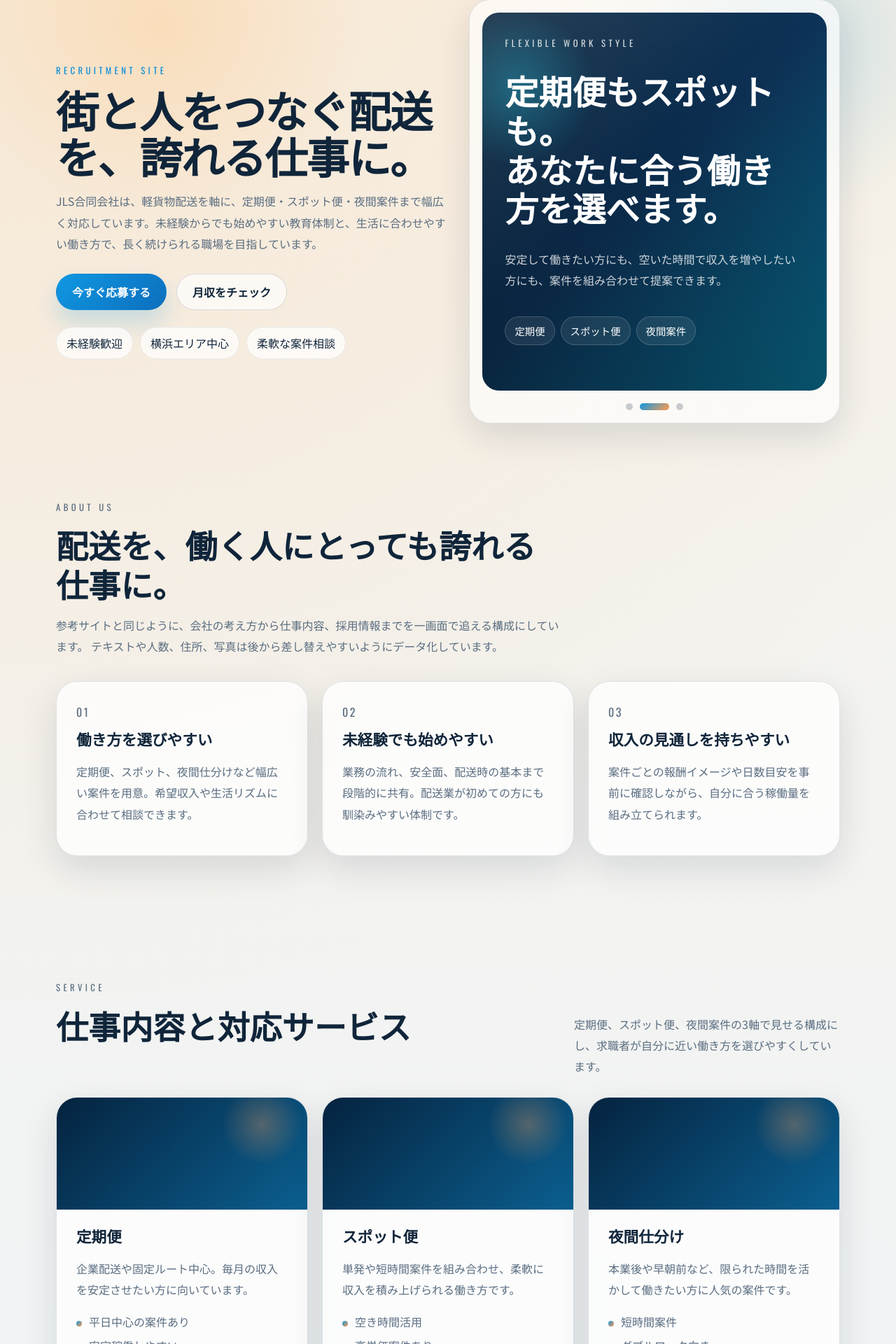
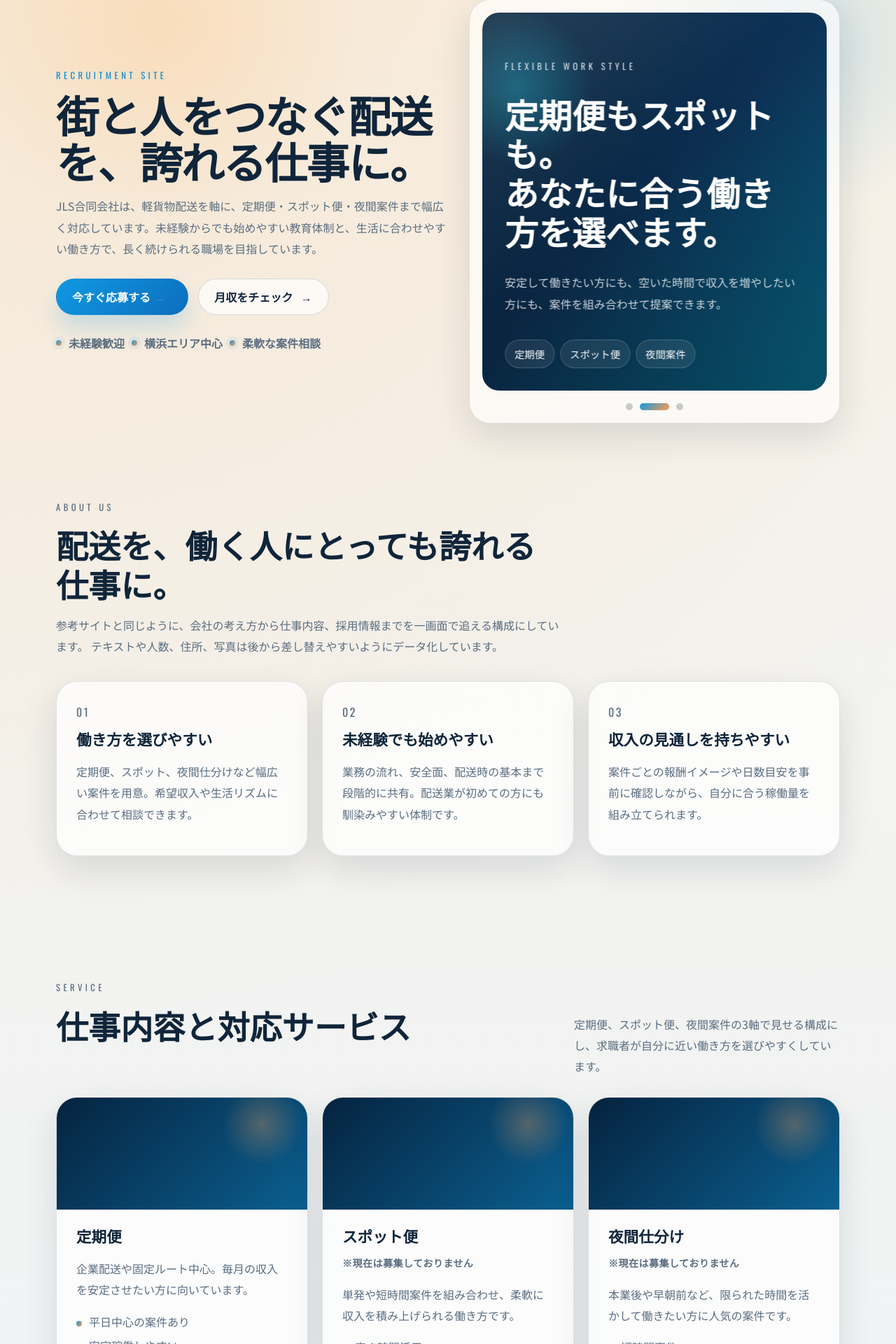
Before and after one commit to itohkazuki412-commits/kanagawa, a React (Vite) app: page / in a window 1280 px wide. Shown: the part 150-2070 px from the top of the page at 70% size. Built offline with nearby package versions, Linux system fonts and the light colour scheme.

Commit message:
Improve CTA, slider, and FAQ interactions

```diff
--- a/src/App.tsx
+++ b/src/App.tsx
@@ -15,6 +15,7 @@ function App() {
   const [plan, setPlan] = useState<SimulatorPlanId>('regular');
   const [days, setDays] = useState(22);
   const [extraJobs, setExtraJobs] = useState(2);
+  const [openFaqIndex, setOpenFaqIndex] = useState<number | null>(null);
 
   useEffect(() => {
     const timer = window.setInterval(() => {
@@ -23,7 +24,6 @@ function App() {
     return () => window.clearInterval(timer);
   }, []);
 
-  const activeSlide = siteData.heroSlides[slideIndex];
   const activePlan = simulatorPlans.find((item) => item.id === plan) ?? simulatorPlans[0];
 
   const monthlyIncome = useMemo(() => {
@@ -83,31 +83,55 @@ function App() {
               <h1>{siteData.company.catch}</h1>
               <p className="hero-lead">{siteData.company.lead}</p>
               <div className="hero-actions">
-                <a className="button button-primary" href="#contact">
-                  今すぐ応募する
+                <a className="button button-primary button-cta" href="#contact">
+                  <span className="button-label">今すぐ応募する</span>
+                  <span className="button-arrow" aria-hidden="true">
+                    →
+                  </span>
                 </a>
-                <a className="button button-secondary" href="#simulator">
-                  月収をチェック
+                <a className="button button-secondary button-link" href="#simulator">
+                  <span className="button-label">月収をチェック</span>
+                  <span className="button-arrow button-arrow-static" aria-hidden="true">
+                    →
+                  </span>
                 </a>
               </div>
               <ul className="hero-tags">
-                <li>未経験歓迎</li>
-                <li>横浜エリア中心</li>
-                <li>柔軟な案件相談</li>
+                <li>
+                  <span className="hero-tag-dot" />
+                  未経験歓迎
+                </li>
+                <li>
+                  <span className="hero-tag-dot" />
+                  横浜エリア中心
+                </li>
+                <li>
+                  <span className="hero-tag-dot" />
+                  柔軟な案件相談
+                </li>
               </ul>
             </div>
 
             <div className="hero-slider-card">
-              <div className={`slide-visual ${activeSlide.theme}`}>
+              <div className="hero-slider-viewport">
+                <div
+                  className="hero-slider-track"
+                  style={{ transform: `translateX(-${slideIndex * 100}%)` }}
+                >
+                  {siteData.heroSlides.map((slide) => (
+                    <div key={slide.eyebrow} className={`slide-visual ${slide.theme}`}>
                       <div className="slide-overlay">
-                  <p className="eyebrow">{activeSlide.eyebrow}</p>
-                  <h2>{activeSlide.title}</h2>
-                  <p>{activeSlide.text}</p>
+                        <p className="eyebrow">{slide.eyebrow}</p>
+                        <h2>{slide.title}</h2>
+                        <p>{slide.text}</p>
                         <div className="slide-stats">
-                    {activeSlide.stats.map((item) => (
+                          {slide.stats.map((item) => (
                             <span key={item}>{item}</span>
                           ))}
                         </div>
+                      </div>
+                    </div>
+                  ))}
                 </div>
               </div>
               <div className="slider-dots" aria-label="スライダー操作">
@@ -164,6 +188,7 @@ function App() {
                 <article key={item.title} className="panel-card service-card">
                   <div className="service-visual" />
                   <h3>{item.title}</h3>
+                  {!item.isRecruiting && <p className="status-note">※現在は募集しておりません</p>}
                   <p>{item.text}</p>
                   <ul className="bullet-list">
                     {item.points.map((point) => (
@@ -205,13 +230,16 @@ function App() {
                   <button
                     key={item.id}
                     type="button"
-                    className={item.id === plan ? 'active' : ''}
+                    className={`${item.id === plan ? 'active' : ''} ${!item.isRecruiting ? 'is-closed' : ''}`}
                     onClick={() => setPlan(item.id)}
                   >
                     {item.label}
                   </button>
                 ))}
               </div>
+              {!activePlan.isRecruiting && (
+                <p className="simulator-status-note">※現在は募集しておりません</p>
+              )}
 
               <div className="range-group">
                 <div className="range-header">
@@ -249,8 +277,13 @@ function App() {
                 </span>
               </div>
 
-              <a className="button button-accent simulator-cta" href="#contact">
-                この条件で応募する
+              <a className="button button-accent button-cta simulator-cta" href="#contact">
+                <span className="button-label">
+                  {activePlan.isRecruiting ? 'この条件で応募する' : '募集状況を問い合わせる'}
+                </span>
+                <span className="button-arrow" aria-hidden="true">
+                  →
+                </span>
               </a>
             </div>
           </div>
@@ -289,6 +322,7 @@ function App() {
               {siteData.jobs.map((job) => (
                 <article key={job.title} className="job-card">
                   <h3>{job.title}</h3>
+                  {!job.isRecruiting && <p className="status-note status-note-dark">※現在は募集しておりません</p>}
                   <strong>{job.pay}</strong>
                   <p>{job.body}</p>
                 </article>
@@ -296,11 +330,29 @@ function App() {
             </div>
 
             <div className="faq-grid">
-              {siteData.faq.map((item) => (
-                <details key={item.q} className="faq-item">
-                  <summary>{item.q}</summary>
+              {siteData.faq.map((item, index) => (
+                <article
+                  key={item.q}
+                  className={`faq-item ${openFaqIndex === index ? 'open' : ''}`}
+                >
+                  <button
+                    type="button"
+                    className="faq-trigger"
+                    aria-expanded={openFaqIndex === index}
+                    onClick={() => setOpenFaqIndex((current) => (current === index ? null : index))}
+                  >
+                    <span>{item.q}</span>
+                    <span className="faq-icon" aria-hidden="true">
+                      <span className="faq-icon-bar" />
+                      <span className="faq-icon-bar faq-icon-vertical" />
+                    </span>
+                  </button>
+                  <div className="faq-answer">
+                    <div className="faq-answer-inner">
                       <p>{item.a}</p>
-                </details>
+                    </div>
+                  </div>
+                </article>
               ))}
             </div>
           </div>
@@ -375,7 +427,10 @@ function App() {
       </main>
 
       <a className="floating-cta" href="#contact">
-        今すぐ応募する
+        <span className="button-label">今すぐ応募する</span>
+        <span className="button-arrow" aria-hidden="true">
+          →
+        </span>
       </a>
 
       <footer className="site-footer">
@@ -384,7 +439,12 @@ function App() {
             <strong>{siteData.company.name}</strong>
             <p>{siteData.company.access}</p>
           </div>
+          <div className="footer-actions">
+            <a className="back-to-top" href="#top">
+              トップへ戻る
+            </a>
             <small>© 2026 {siteData.company.name}</small>
+          </div>
         </div>
       </footer>
     </div>
--- a/src/styles.css
+++ b/src/styles.css
@@ -153,6 +153,31 @@ img {
   transform: translateY(-1px);
 }
 
+.button-label {
+  display: inline-flex;
+  align-items: center;
+}
+
+.button-arrow {
+  display: inline-flex;
+  align-items: center;
+  justify-content: center;
+  min-width: 1.2em;
+  animation: arrowSignal 1.65s ease-in-out infinite;
+}
+
+.button-arrow-static {
+  animation: none;
+}
+
+.button-cta {
+  gap: 12px;
+}
+
+.button-link {
+  gap: 10px;
+}
+
 .button-primary {
   color: #fff;
   background: linear-gradient(135deg, #1098e2, #0c6ebd);
@@ -243,10 +268,20 @@ img {
 }
 
 .hero-tags li {
-  padding: 10px 14px;
+  display: inline-flex;
+  align-items: center;
+  gap: 10px;
+  padding: 4px 0;
+  color: var(--muted);
+  font-weight: 600;
+}
+
+.hero-tag-dot {
+  width: 8px;
+  height: 8px;
   border-radius: 999px;
-  background: rgba(255, 255, 255, 0.72);
-  border: 1px solid rgba(7, 39, 71, 0.08);
+  background: linear-gradient(135deg, #1098e2, #ff9a4d);
+  box-shadow: 0 0 0 5px rgba(16, 152, 226, 0.08);
 }
 
 .hero-slider-card,
@@ -266,10 +301,22 @@ img {
   background: rgba(255, 255, 255, 0.64);
 }
 
+.hero-slider-viewport {
+  overflow: hidden;
+  border-radius: 24px;
+}
+
+.hero-slider-track {
+  display: flex;
+  transition: transform 0.9s cubic-bezier(0.22, 1, 0.36, 1);
+  will-change: transform;
+}
+
 .slide-visual {
   position: relative;
+  flex: 0 0 100%;
   min-height: 540px;
-  border-radius: 24px;
+  border-radius: 0;
   overflow: hidden;
   background-color: #0b2744;
 }
@@ -353,11 +400,32 @@ img {
   border: 0;
   padding: 0;
   background: rgba(16, 37, 58, 0.22);
+  transition: width 0.35s ease, background 0.35s ease, opacity 0.35s ease;
 }
 
 .slider-dots button.active {
   width: 42px;
   background: linear-gradient(135deg, #1098e2, #ff9a4d);
+}
+
+@keyframes arrowSignal {
+  0%,
+  20% {
+    opacity: 0.2;
+    transform: translateX(-8px);
+  }
+  45% {
+    opacity: 1;
+    transform: translateX(0);
+  }
+  70% {
+    opacity: 0.35;
+    transform: translateX(3px);
+  }
+  100% {
+    opacity: 1;
+    transform: translateX(0);
+  }
 }
 
 .section {
@@ -541,6 +609,27 @@ img {
   background: linear-gradient(135deg, #1098e2, #0879ca);
 }
 
+.simulator-tabs button.is-closed {
+  color: rgba(255, 255, 255, 0.6);
+}
+
+.simulator-status-note,
+.status-note {
+  margin: 0 0 14px;
+  font-size: 0.88rem;
+  font-weight: 700;
+  letter-spacing: 0.03em;
+}
+
+.status-note {
+  color: #ca5a23;
+}
+
+.status-note-dark,
+.simulator-status-note {
+  color: #ffb172;
+}
+
 .range-group + .range-group {
   margin-top: 20px;
 }
@@ -650,15 +739,69 @@ input[type='range'] {
 .faq-item {
   border-radius: 22px;
   padding: 20px 22px;
+  overflow: hidden;
 }
 
-.faq-item summary {
+.faq-trigger {
+  width: 100%;
+  display: flex;
+  align-items: center;
+  justify-content: space-between;
+  gap: 16px;
+  padding: 0;
+  border: 0;
+  background: transparent;
+  color: inherit;
+  font-weight: 700;
+  text-align: left;
   cursor: pointer;
-  font-weight: 700;
+}
+
+.faq-icon {
+  position: relative;
+  width: 18px;
+  height: 18px;
+  flex: 0 0 18px;
+}
+
+.faq-icon-bar {
+  position: absolute;
+  top: 50%;
+  left: 50%;
+  width: 18px;
+  height: 2px;
+  border-radius: 999px;
+  background: currentColor;
+  transform: translate(-50%, -50%);
+  transition: transform 0.32s ease, opacity 0.32s ease;
+}
+
+.faq-icon-vertical {
+  transform: translate(-50%, -50%) rotate(90deg);
+}
+
+.faq-answer {
+  display: grid;
+  grid-template-rows: 0fr;
+  transition: grid-template-rows 0.38s ease;
+}
+
+.faq-answer-inner {
+  overflow: hidden;
+}
+
+.faq-item.open .faq-answer {
+  grid-template-rows: 1fr;
+}
+
+.faq-item.open .faq-icon-vertical {
+  opacity: 0;
+  transform: translate(-50%, -50%) rotate(90deg) scaleX(0);
 }
 
 .faq-item p {
-  margin: 12px 0 0;
+  margin: 0;
+  padding-top: 14px;
 }
 
 .company-grid,
@@ -777,6 +920,24 @@ input[type='range'] {
   color: var(--muted);
 }
 
+.footer-actions {
+  display: flex;
+  align-items: center;
+  gap: 16px;
+}
+
+.back-to-top {
+  display: inline-flex;
+  align-items: center;
+  justify-content: center;
+  min-height: 46px;
+  padding: 0 18px;
+  border-radius: 999px;
+  border: 1px solid rgba(16, 37, 58, 0.12);
+  color: var(--text);
+  background: rgba(255, 255, 255, 0.72);
+}
+
 .floating-cta {
   position: fixed;
   left: 50%;
@@ -793,6 +954,7 @@ input[type='range'] {
   font-weight: 800;
   background: linear-gradient(135deg, #ffa14f, #ff7f43);
   box-shadow: 0 18px 34px rgba(255, 127, 67, 0.38);
+  gap: 12px;
 }
 
 @media (max-width: 980px) {
@@ -909,6 +1071,11 @@ input[type='range'] {
     align-items: start;
   }
 
+  .footer-actions {
+    width: 100%;
+    justify-content: space-between;
+  }
+
   .floating-cta {
     display: inline-flex;
   }
```
Also changed, not shown: src/data.ts (+9 -3 lines). Lines whose indentation alone changed are shown as unchanged.
